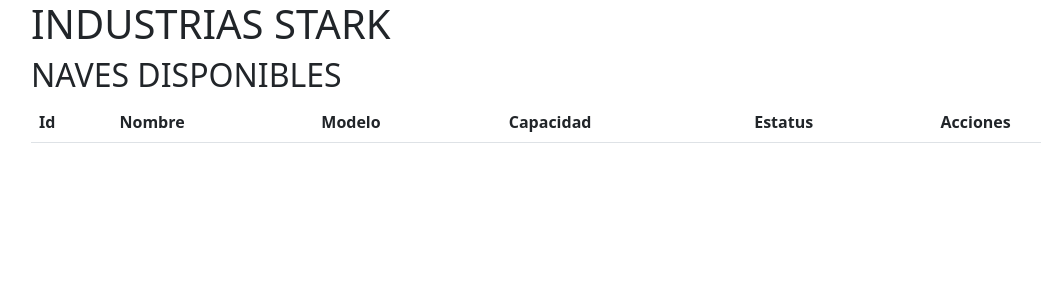
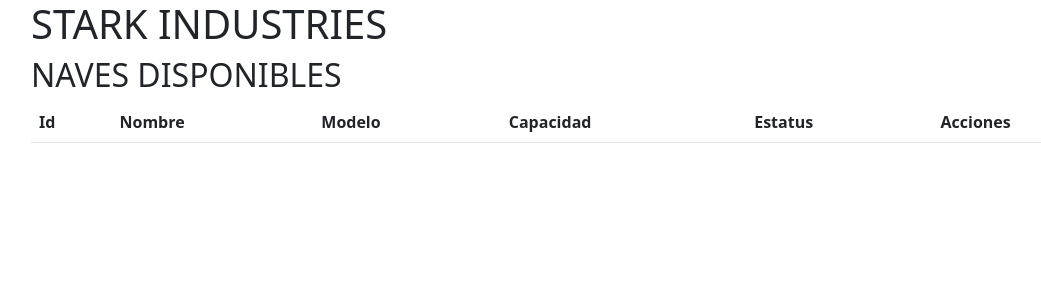
Before and after one commit to roberluna/stark, a PHP site: page / in a window 1280 px wide. Shown: the top 300 px of the page, without its empty margins (51-1092 px from the left). Run offline with PHP 8.4, Linux system fonts and the light colour scheme; lists and menus that the app fills with data are empty.

Commit message:
Se cambio el nombre de la empresa a ingles

```diff
--- a/index.php
+++ b/index.php
@@ -22,7 +22,7 @@ $dbname = "stark32";
   <link href="bootstrap.min.css" rel="stylesheet">
 </head>
 <body class="container">
-  <h1>INDUSTRIAS STARK</h1>
+  <h1>STARK INDUSTRIES</h1>
 
   <h2>NAVES DISPONIBLES</h2>
 
```
